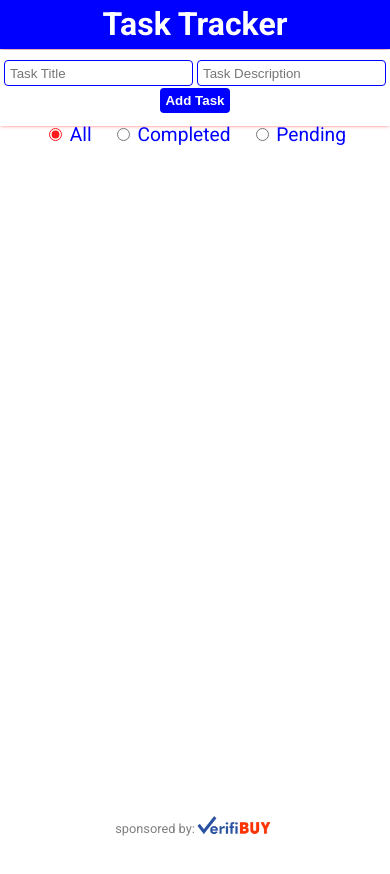
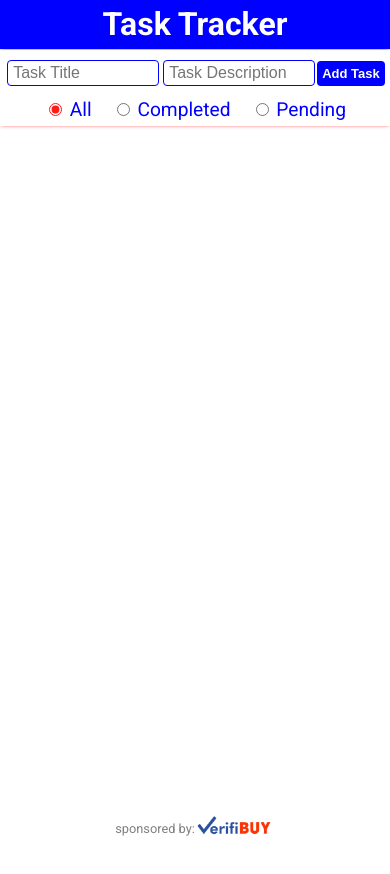
Before and after one commit to kapaintsil/task-tracker-app, a React (Create React App) app: page / in a window 390 px wide. Shown: the top 874 px of the page. Built offline with nearby package versions, Linux system fonts and the light colour scheme.

Commit message:
modified app.css file fixed the styling for the input field to prevent the app from zooming in when the input fields are focused, especially on iOS devices

```diff
--- a/src/App.css
+++ b/src/App.css
@@ -35,6 +35,7 @@ header {
 
 /* Styling for the navigation bar */
 nav {
+  background-color: white;
   width: 100%;
   margin-top: 50px;
   height: 60px;
@@ -206,6 +207,16 @@ footer > img {
     border-radius: 0;
   }
 
+  input[type=text] {
+    font-size: 16px;
+    width: 140px;
+  }
+
+  button[type=submit] {
+    /* padding-top: 8px; */
+    font-size: 13px;
+  }
+
   /* Styling for the main content area */
   main {
     height: 80%;
```
